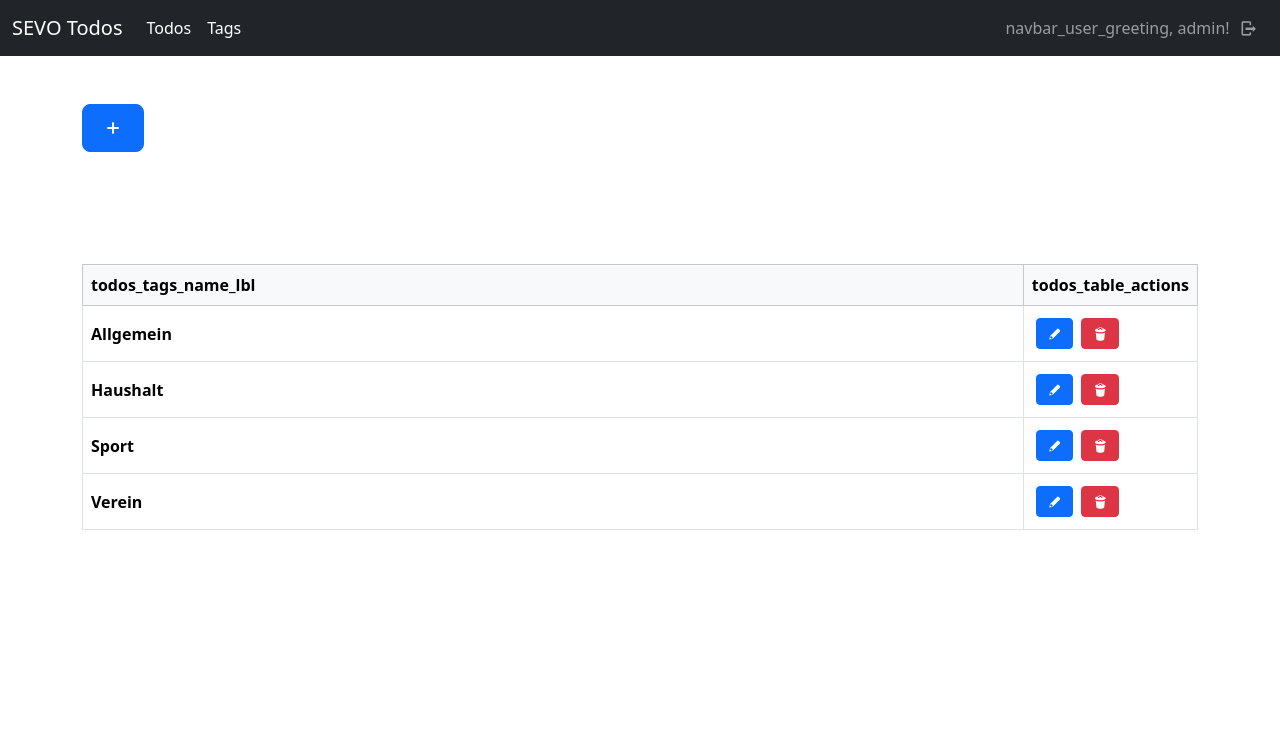
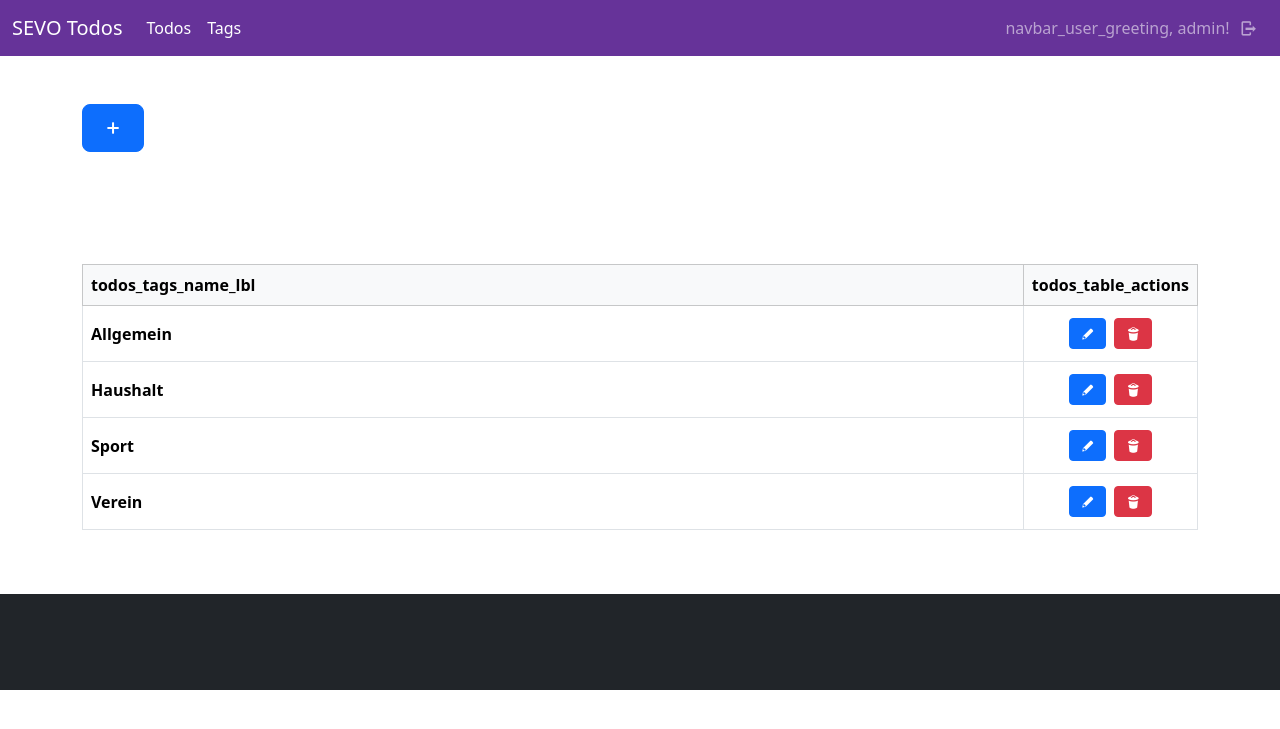
Before and after one commit to bastivogt/User-Todos, a Django app: page /todos/tags/ in a window 1280 px wide. Shown: the top 729 px of the page. Run offline with Django 5.2, Linux system fonts and the light colour scheme; a user stored in the database is signed in; data comes from the database, SQL or seed files in the repository; lists and menus that the app fills with data are empty; some libraries are stand-ins or nearby versions.

Commit message:
chnage vabar color to rebecca-purple

```diff
--- a/static/css/style.css
+++ b/static/css/style.css
@@ -0,0 +1,3 @@
+.bg-rebecca-purple {
+    background-color: rebeccapurple;
+}
--- a/templates/base.html
+++ b/templates/base.html
@@ -23,6 +23,12 @@
 
     {% block content %}{% endblock %}
 
+    <footer class="bg-dark text-bg-dark py-5">
+        <div class="container">
+
+        </div>
+    </footer>
+
 
     <script src="{% static "vendor/bootstrap/js/bootstrap.min.js" %}"></script>
     <script src="{% static "js/app.js" %}"></script>
--- a/templates/partials/_navbar.html
+++ b/templates/partials/_navbar.html
@@ -1,6 +1,6 @@
 {% load i18n %}
 
-<nav class="navbar navbar-expand-lg navbar-dark bg-dark">
+<nav class="navbar navbar-expand-lg navbar-dark bg-rebecca-purple">
     <div class="container-fluid">
         <a class="navbar-brand" href="/">SEVO Todos</a>
         <button class="navbar-toggler" type="button" data-bs-toggle="collapse" data-bs-target="#navbarContent">
--- a/todos/templates/todos/tag/partials/_table_list.html
+++ b/todos/templates/todos/tag/partials/_table_list.html
@@ -14,7 +14,7 @@
                         {{ tag.name }}
                     </th>
                     <td class="w-auto">
-                        <div class="d-flex justify-content-start align-content-center">
+                        <div class="d-flex justify-content-center align-content-center">
                             <a class="btn btn-primary btn-sm d-block m-1" href="{% url "todos-tag-update" id=tag.id %}"><i class="demo-icon icon-pencil"></i></a>
                             <a class="btn btn-danger btn-sm d-block m-1" href="{% url "todos-tag-delete" id=tag.id %}"><i class="demo-icon icon-trash"></i></a>
                         </div>
--- a/todos/templates/todos/todo/partials/_done_filter.html
+++ b/todos/templates/todos/todo/partials/_done_filter.html
@@ -5,7 +5,7 @@
             <button class="btn btn-link p-0 text-start" type="button" data-filter-key="done" data-filter-value="all">{% trans "todos_filter_all_link" %}</button>
         </li>
         <li>
-            <button class="btn btn-link p-0 text-start" type="button" data-filter-key="done" data-filter-value="true">{% trans "todos_filter_done_true gsjfgsfg fs dfsdfjsgfgsfgs s sfsf" %}</button>
+            <button class="btn btn-link p-0 text-start" type="button" data-filter-key="done" data-filter-value="true">{% trans "todos_filter_done_true" %}</button>
         </li>
         <li>
             <button class="btn btn-link p-0 text-start" type="button" data-filter-key="done" data-filter-value="false">{% trans "todos_filter_done_false" %}</button>
```
Also changed, not shown: todos/templates/todos/todo/partials/_table_list.html (+5 -3 lines).
